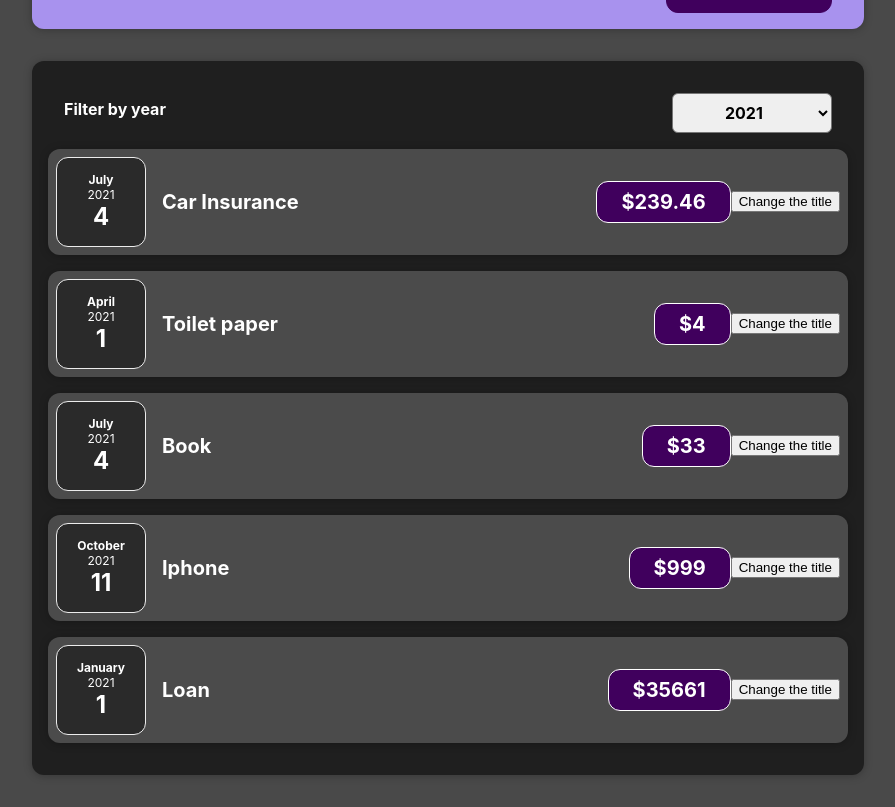
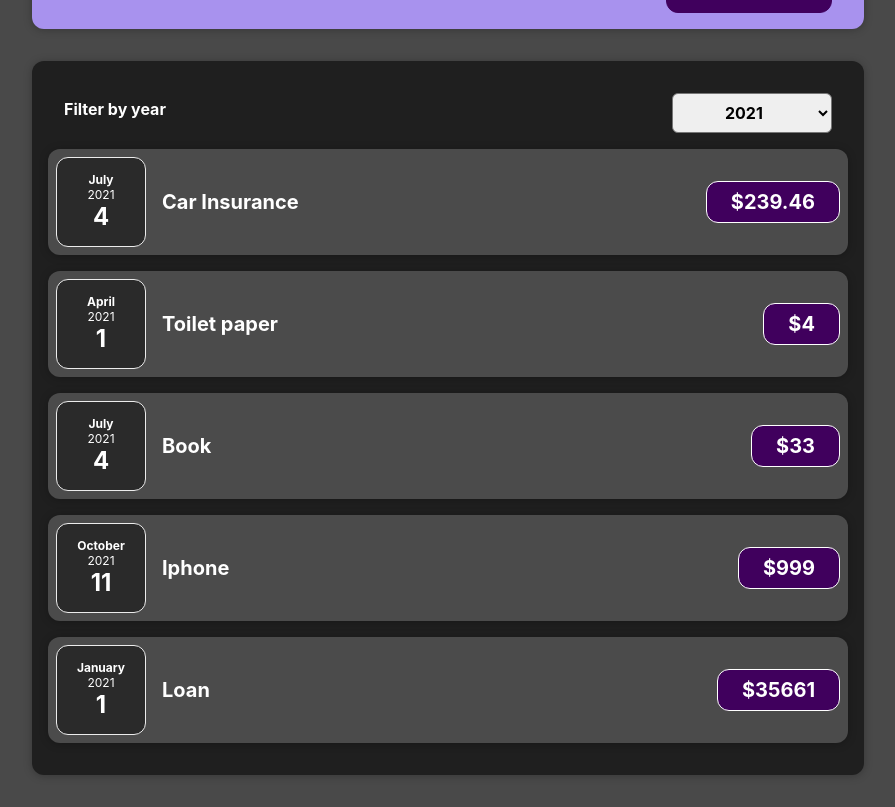
Before and after one commit to s-deep3k/Expense-Tracker, a React (Create React App) app: page / in a window 1280 px wide. Shown: the part 304-1111 px from the top of the page, without its empty margins (192-1087 px from the left). Built offline with nearby package versions, Linux system fonts and the light colour scheme.

Commit message:
Rendering array lists dynamically and states

```diff
--- a/src/App.js
+++ b/src/App.js
@@ -1,7 +1,7 @@
+import { useState } from "react";
 import Expenses from "./components/Expenses/Expenses";
-import NewExpense from './components/NewExpenses/NewExpense'
-const App = () => {
-  const expenses = [
+import NewExpense from "./components/NewExpenses/NewExpense";
+const DUMMY_EXPENSES = [
   {
     id: 1,
     title: "Car Insurance",
@@ -33,17 +33,18 @@ const App = () => {
     date: new Date(2021, 0, 1),
   },
 ];
-  const NewExpenseHandler=(savedExpense)=>{
-    console.log("Iam in Appjs");
-    console.log(savedExpense);
-  }
+const App = () => {
+  const [expenses, setExpenses] = useState(DUMMY_EXPENSES);
+  const NewExpenseHandler = (savedExpense) => {
+    setExpenses((previousExp) => [savedExpense, ...previousExp]);
+  };
   return (
-    <div >
+    <div>
       <h2>Lets start React!</h2>
       <NewExpense onSaveExpense={NewExpenseHandler}></NewExpense>
       <Expenses expenses={expenses}></Expenses>
     </div>
   );
-}
+};
 
 export default App;
--- a/src/components/Expenses/ExpenseItem.js
+++ b/src/components/Expenses/ExpenseItem.js
@@ -1,22 +1,16 @@
-import {useState} from 'react'
 import Card from "../UI/Card";
 import "./ExpenseItem.css";
 import ExpenseDate from "./ExpenseDate";
 
 
 function ExpenseItem(props) {
-  const [title, setTitle] = useState(props.title)
-  const clickHandler =()=>{
-    setTitle('Updated')
-  }
   return (
     <Card className="expense-item">
       <ExpenseDate date={props.date}></ExpenseDate>
       <div className="expense-item__description">
-        <h2>{title}</h2>
+        <h2>{props.title}</h2>
       </div>
       <div className="expense-item__price">${props.amount}</div>
-      <button onClick={clickHandler}>Change the title</button>
     </Card>
   );
 }
--- a/src/components/Expenses/Expenses.js
+++ b/src/components/Expenses/Expenses.js
@@ -5,7 +5,6 @@ import ExpensesFilter from "./ExpensesFilter";
 import { useState } from "react";
 function Expenses(props) {
   const [Year, setYearHandler] = useState("2021");
-  const expenses = props.expenses;
   const yearHandler = (setYear) => {
     setYearHandler(setYear);
   };
@@ -16,32 +15,13 @@ function Expenses(props) {
           selected={Year}
           onSetYear={yearHandler}
         ></ExpensesFilter>
-
-        <ExpenseItem
-          title={expenses[0].title}
-          amount={expenses[0].amount}
-          date={expenses[0].date}
-        ></ExpenseItem>
-        <ExpenseItem
-          title={expenses[1].title}
-          amount={expenses[1].amount}
-          date={expenses[1].date}
-        ></ExpenseItem>
-        <ExpenseItem
-          title={expenses[2].title}
-          amount={expenses[2].amount}
-          date={expenses[2].date}
-        ></ExpenseItem>
-        <ExpenseItem
-          title={expenses[3].title}
-          amount={expenses[3].amount}
-          date={expenses[3].date}
-        ></ExpenseItem>
-        <ExpenseItem
-          title={expenses[4].title}
-          amount={expenses[4].amount}
-          date={expenses[4].date}
-        ></ExpenseItem>
+        {props.expenses.map((expense) =>
+          <ExpenseItem
+            title={expense.title}
+            amount={expense.amount}
+            date={expense.date}
+          ></ExpenseItem>
+        )}
       </Card>
     </div>
   );
```
Lines whose indentation alone changed are shown as unchanged.
